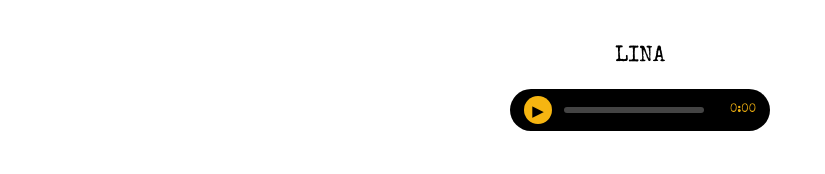
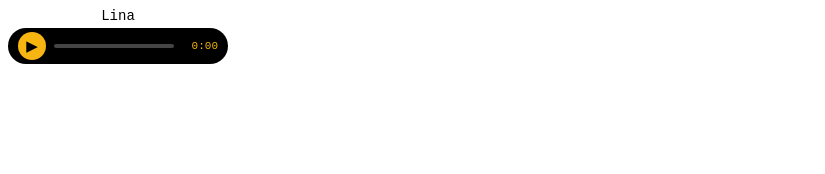
Before and after one commit to xpanol/LINA, a plain HTML site: page index.html in a window 1280 px wide. Shown: the whole page, without its empty margins (0-825 px from the left). Drawn offline with nearby package versions, Linux system fonts and the light colour scheme.

Commit message:
Actualizar index.html

```diff
--- a/index.html
+++ b/index.html
@@ -1,160 +1,81 @@
-<!DOCTYPE html>
-<html lang="pl">
-<head>
-  <meta charset="UTF-8">
-
-  <link href="https://fonts.googleapis.com/css2?family=Special+Elite&display=swap" rel="stylesheet">
-
-  <style>
-    body {
-      font-family: sans-serif;
-      max-width: 600px;
-      margin: 40px auto;
-      line-height: 1.6;
-      text-align: center;
-    }
-
-    .tytul {
-      font-family: "Special Elite", monospace;
-      font-size: 22px;
-      margin-bottom: 14px;
-    }
-
-    .player {
-      width: 260px;
-      height: 42px;
-      background: #000;
-      border-radius: 22px;
-      padding: 6px 14px;
-      margin: 0 auto;
-      display: flex;
-      align-items: center;
-      gap: 12px;
-      box-sizing: border-box;
-    }
-
-    .play {
-      width: 28px;
-      height: 28px;
-      background: #F6B511;
-      border-radius: 50%;
-      display: flex;
-      align-items: center;
-      justify-content: center;
-      cursor: pointer;
-      flex-shrink: 0;
-    }
-
-    .play span {
-      font-size: 15px;
-      color: black;
-      pointer-events: none;
-      position: relative;
-      top: 1px;
-    }
-
-    .bar {
-      flex: 1;
-      height: 6px;
-      background: #444;
-      border-radius: 4px;
-      position: relative;
-      cursor: pointer;
-      overflow: hidden;
-    }
-
-    .played {
-      height: 6px;
-      background: #F6B511;
-      width: 0%;
-      position: absolute;
-      left: 0;
-      top: 0;
-      border-radius: 4px;
-    }
-
-    .time {
-      font-family: "Special Elite", monospace;
-      font-size: 12px;
-      color: #F6B511;
-      width: 40px;
-      text-align: right;
-      flex-shrink: 0;
-    }
-
-    audio {
-      display: none;
-    }
-  </style>
-</head>
-
-<body>
-
-  <div class="tytul">LINA</div>
-
-  <div class="player">
+<div class="mini-player" style="display:inline-flex; flex-direction:column; align-items:center; font-family:'Special Elite', monospace; font-size:12px; gap:4px;">
+  <div style="font-size:14px;">Lina</div>
+  <div style="display:flex; align-items:center; gap:8px; background:#000; border-radius:22px; padding:4px 10px; box-sizing:border-box; width:220px;">
     <audio src="https://xpanol.github.io/LINA/LINA_XPANOL.mp3"></audio>
-
-    <div class="play"><span>▶</span></div>
-    <div class="bar"><div class="played"></div></div>
-    <div class="time">0:00</div>
+    <div class="play" style="
+      width:28px;
+      height:28px;
+      background:#F6B511;
+      border-radius:50%;
+      display:flex;
+      align-items:center;
+      justify-content:center;
+      cursor:pointer;
+      user-select:none;
+      -webkit-appearance:none;
+      appearance:none;
+      outline:none;
+    ">
+      <span style="font-size:15px; color:black; pointer-events:none;">▶</span>
+    </div>
+    <div class="bar" style="flex:1; height:4px; background:#444; border-radius:3px; position:relative; cursor:pointer; overflow:hidden;">
+      <div class="played" style="height:4px; background:#F6B511; width:0%; position:absolute; left:0; top:0; border-radius:3px;"></div>
+    </div>
+    <div class="time" style="width:36px; text-align:right; font-size:11px; color:#F6B511;">0:00</div>
+  </div>
 </div>
 
 <script>
 function formatTime(sec) {
-      if (!sec) return "0:00";
-      const m = Math.floor(sec / 60);
-      const s = Math.floor(sec % 60).toString().padStart(2, "0");
-      return m + ":" + s;
+  if(!sec) return "0:00";
+  const m = Math.floor(sec/60);
+  const s = Math.floor(sec%60).toString().padStart(2,"0");
+  return m+":"+s;
 }
 
-    document.querySelectorAll(".player").forEach(player => {
+const player = document.querySelector(".mini-player");
 const audio = player.querySelector("audio");
 const btn = player.querySelector(".play");
 const bar = player.querySelector(".bar");
 const played = player.querySelector(".played");
 const time = player.querySelector(".time");
-
 let playing = false;
 
 function updateClock() {
-        if (!audio.paused) {
-          const percent = (audio.currentTime / audio.duration) * 100;
-          played.style.width = percent + "%";
+  if(!audio.paused){
+    const percent = (audio.currentTime/audio.duration)*100;
+    played.style.width = percent+"%";
     time.textContent = formatTime(audio.currentTime);
     requestAnimationFrame(updateClock);
   }
 }
 
-      btn.addEventListener("click", () => {
-        if (!playing) {
+btn.addEventListener("click", ()=>{
+  if(!playing){
     audio.play();
     playing = true;
-          btn.innerHTML = "<span>❚❚</span>";
+    btn.innerHTML="<span style='font-size:15px;color:black;pointer-events:none;'>❚❚</span>";
     requestAnimationFrame(updateClock);
   } else {
     audio.pause();
     playing = false;
-          btn.innerHTML = "<span>▶</span>";
+    btn.innerHTML="<span style='font-size:15px;color:black;pointer-events:none;'>▶</span>";
   }
 });
 
-      bar.addEventListener("click", e => {
+bar.addEventListener("click", e=>{
   const rect = bar.getBoundingClientRect();
-        const offset = e.clientX - rect.left;
-        const percent = offset / rect.width;
-        audio.currentTime = percent * audio.duration;
-        played.style.width = percent * 100 + "%";
+  const offset = e.clientX-rect.left;
+  const percent = offset/rect.width;
+  audio.currentTime = percent*audio.duration;
+  played.style.width = percent*100+"%";
   time.textContent = formatTime(audio.currentTime);
 });
 
-      audio.addEventListener("ended", () => {
-        playing = false;
-        btn.innerHTML = "<span>▶</span>";
-        played.style.width = "0%";
-        time.textContent = "0:00";
-      });
+audio.addEventListener("ended", ()=>{
+  playing=false;
+  btn.innerHTML="<span style='font-size:15px;color:black;pointer-events:none;'>▶</span>";
+  played.style.width="0%";
+  time.textContent="0:00";
 });
 </script>
-
-</body>
```
Lines whose indentation alone changed are shown as unchanged.
